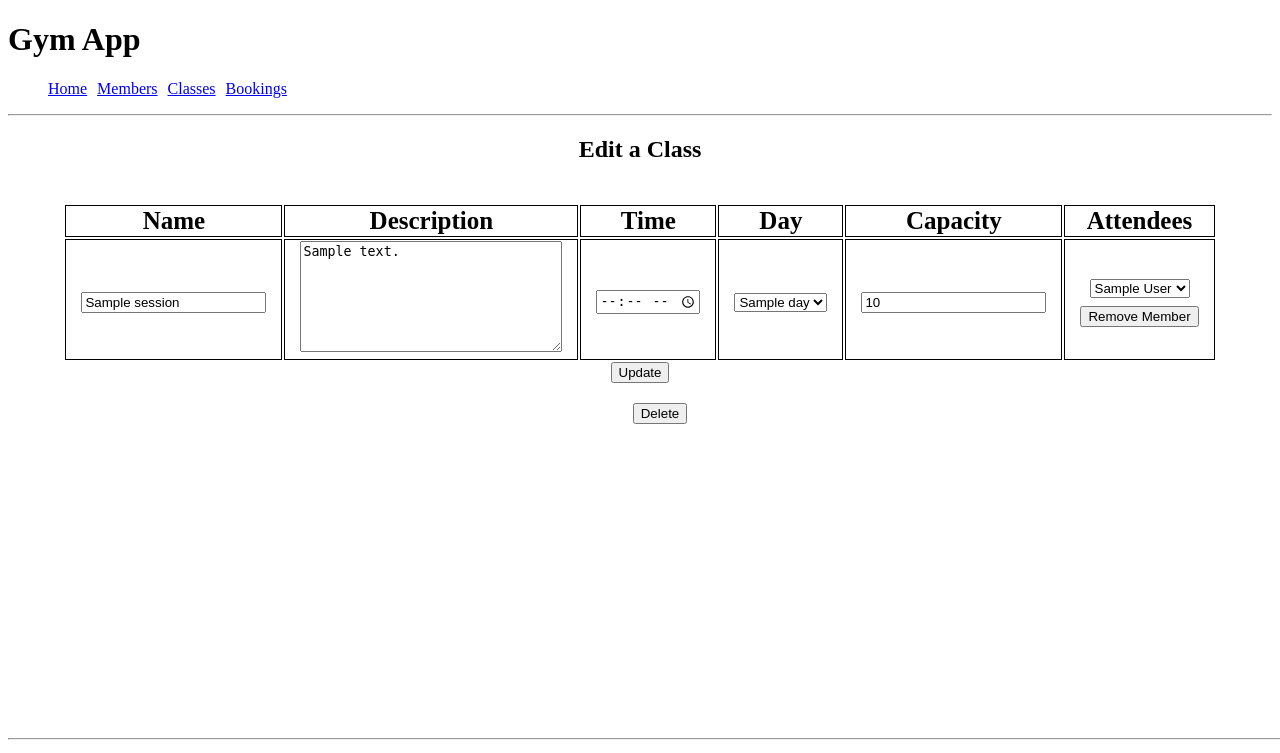
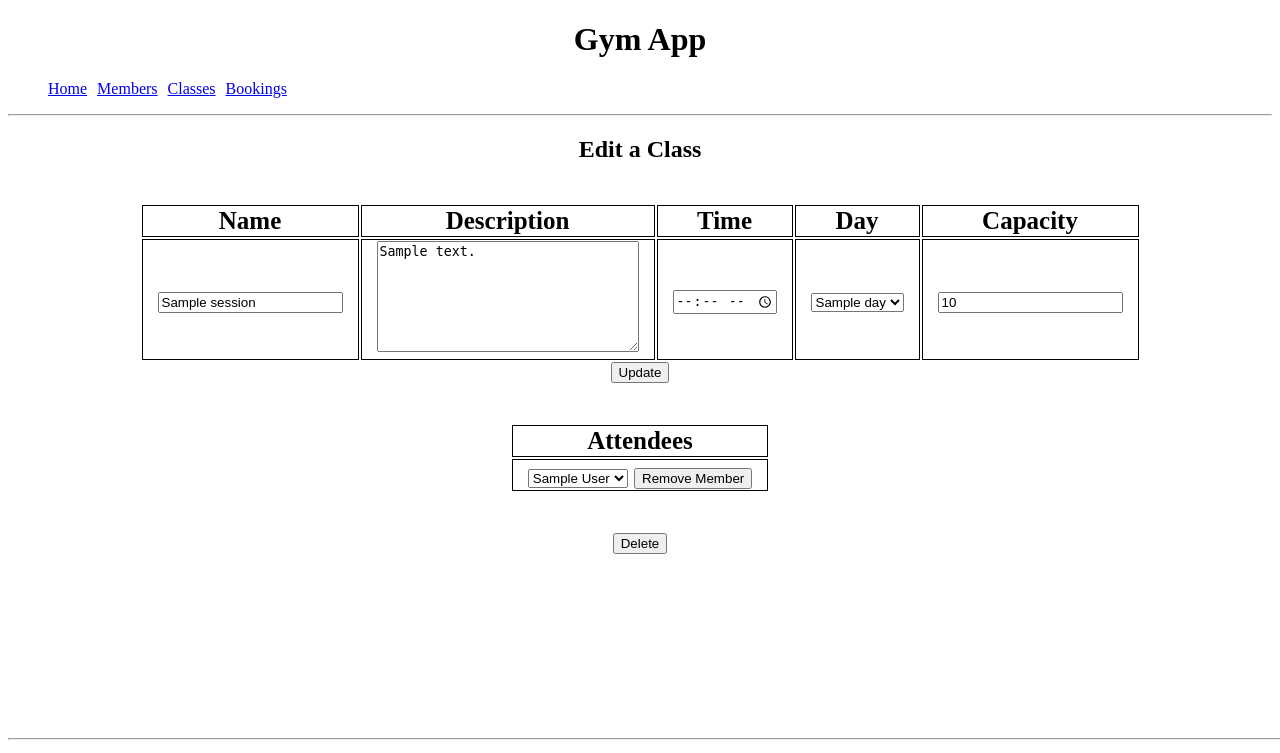
Before and after one commit to DerekBracken/gym_project, a Flask app: page /sessions/1/edit in a window 1280 px wide. Shown: the top 753 px of the page. Run offline with Flask 2, Linux system fonts and the light colour scheme; a database or web service that is not in the repository returns one stand-in record (values such as "Sample title"); some libraries are stand-ins or nearby versions.

Commit message:
added style to header

```diff
--- a/gym_app/static/css/style.css
+++ b/gym_app/static/css/style.css
@@ -1,6 +1,12 @@
+body > header{
+    text-align: center;
+}
+
 .menu {
     display: flex;
     flex-direction: row;
+    justify-content: left;
+
 }
 
 li {
@@ -68,3 +74,8 @@ body > footer {
     background-color: #ddd;
     color: black;
   }
+
+.session-table {
+    display: flex;
+    flex-direction: row;
+}
--- a/gym_app/templates/sessions/edit.html
+++ b/gym_app/templates/sessions/edit.html
@@ -3,7 +3,7 @@
 
 <h2>Edit a Class </h2>
 
-<form id="edit-session" action="/sessions/{{ session.id }}" method="POST">
+<form id="session-table" action="/sessions/{{ session.id }}" method="POST">
 <table>
     <tr>
         <th>Name</th>
@@ -11,7 +11,6 @@
         <th>Time</th>
         <th>Day</th>
         <th>Capacity</th>
-        <th>Attendees</th>
     </tr>
     <tr>
         <td>
@@ -38,21 +37,28 @@
         <td>
             <input type="text" id="capacity" name="capacity" value="{{ session.capacity }}">
         </td>
+    </tr>
+    </table>
+    <input type="submit" value="Update">
+</form>
+
+<form id="session-table" action="/bookings/session/delete" method="post">
+<table>
+    <tr>
+    <th>Attendees</th>
+    </tr>
+    <tr>
         <td>
-            <form action="/bookings/session/delete" method="post">
             <select name="booking_id" id="booking">
                 {% for booking in bookings %}
                     <option value="{{ booking.id }}">{{ booking.member.first_name }}{{ " " }}{{ booking.member.last_name }}</option>
                 {% endfor %}
             </select>
             <input type="submit" value="Remove Member">
-            </form>
         </td>
     </tr>
 </table>
-    <input type="submit" value="Update">
 </form>
-
 
 
 
--- a/gym_app/templates/sessions/show.html
+++ b/gym_app/templates/sessions/show.html
@@ -11,7 +11,7 @@
         <th>Time</th>
         <th>Day</th>
         <th>Capacity</th>
-        <th>Members</th>
+        <th>Attendees</th>
     </tr>
 
         <tr>
```
Lines whose indentation alone changed are shown as unchanged.
